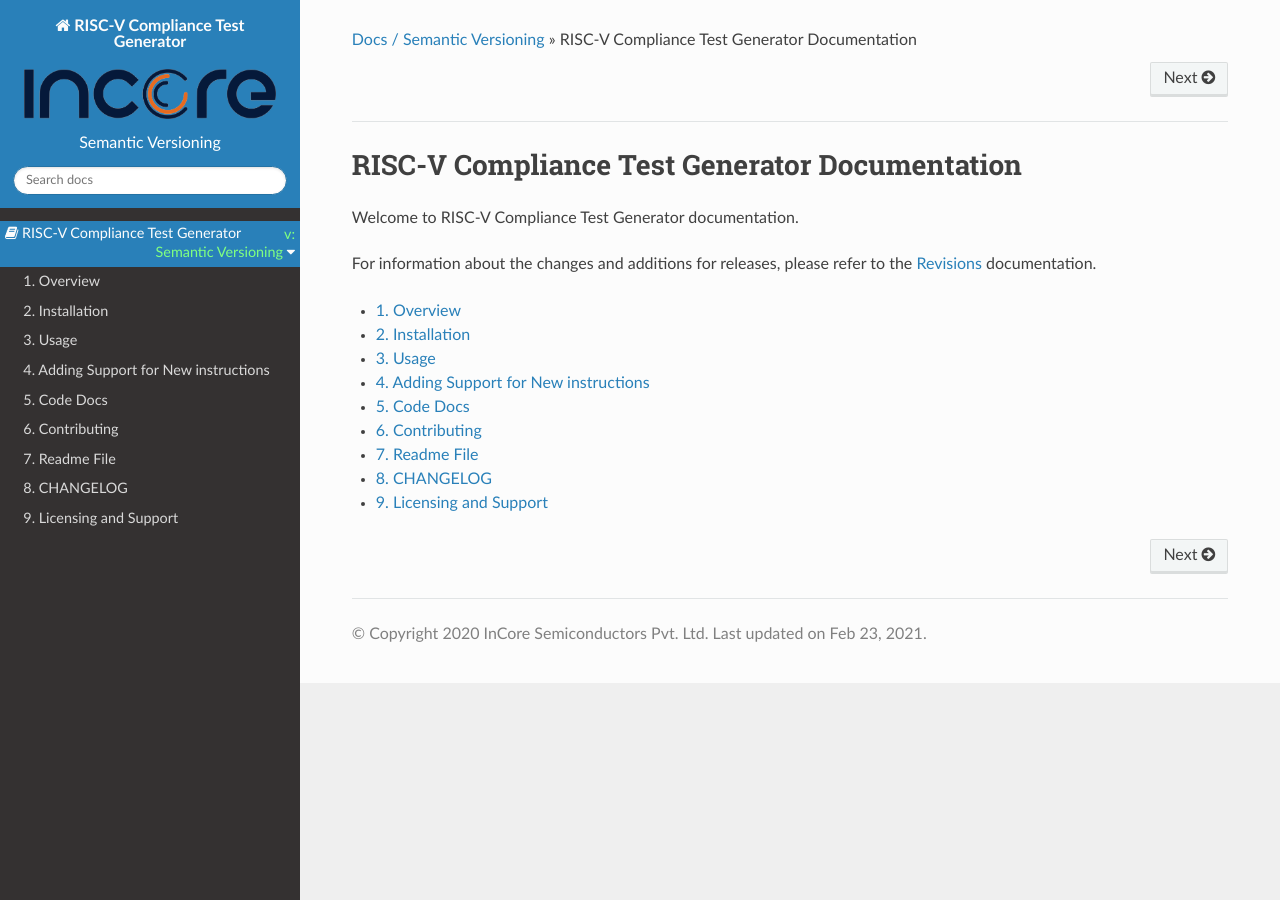
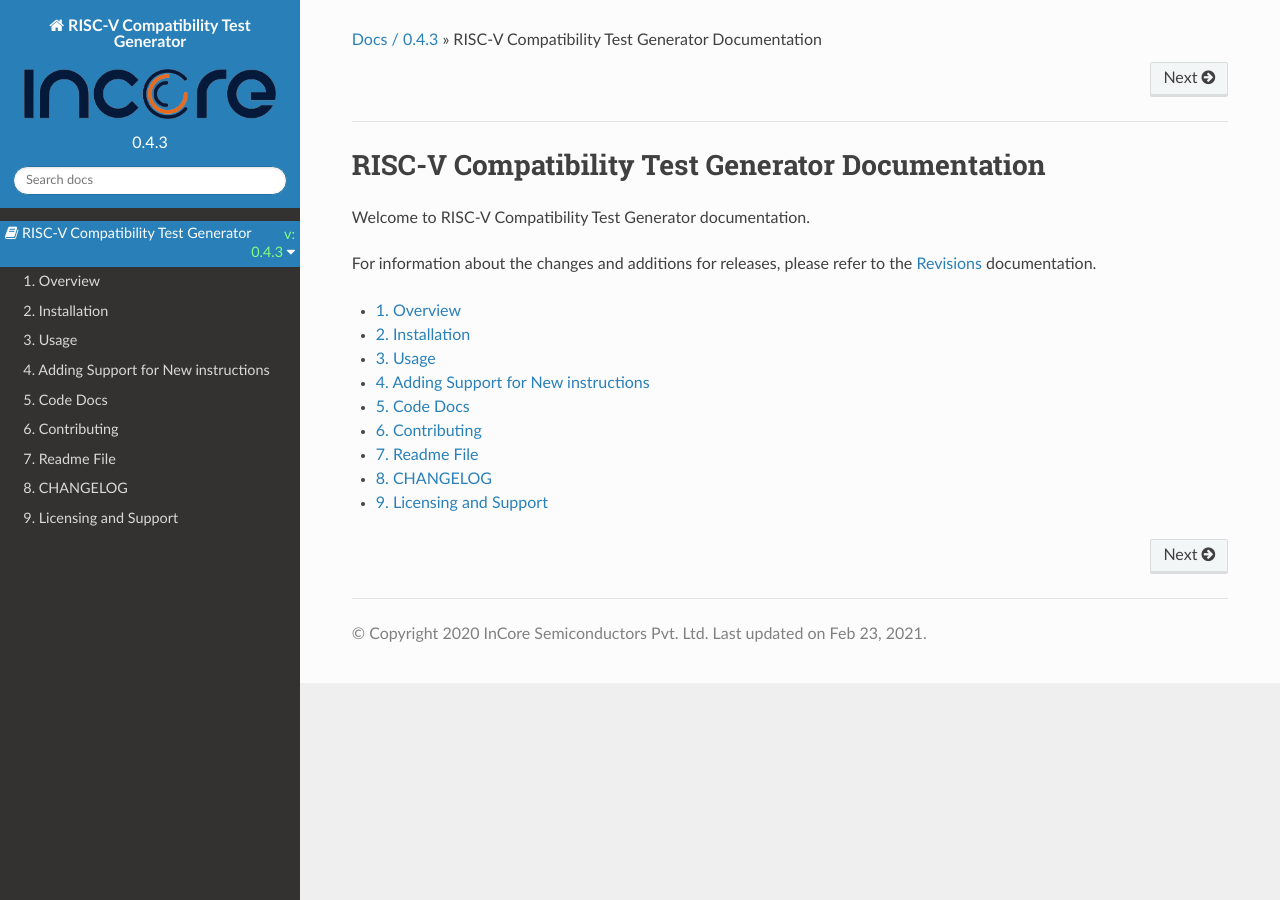
Before and after one commit to riscv-software-src/riscv-ctg, a Sphinx documentation site: the page built from docs/source/index.rst, in a window 1280 px wide. Built offline with Sphinx 7.4.7 and the Read the Docs theme 2.0.0, drawn with Linux system fonts in a browser that asks for light colours.

Commit message:
change compliance to compatibility

```diff
--- a/docs/source/_templates/versions.html
+++ b/docs/source/_templates/versions.html
@@ -1,7 +1,7 @@
 {# Add rst-badge after rst-versions for small badge style. #}
   <div class="rst-versions" data-toggle="rst-versions" role="note" aria-label="versions">
     <span class="rst-current-version" data-toggle="rst-current-version">
-      <span class="fa fa-book"> RISC-V Compliance Test Generator </span>
+      <span class="fa fa-book"> RISC-V Compatibility Test Generator </span>
       v: {{ current_version }}
       <span class="fa fa-caret-down"></span>
     </span>
--- a/docs/source/cli.rst
+++ b/docs/source/cli.rst
@@ -19,7 +19,7 @@
                                     Base ISA string for the tests.
     --help                          Show this message and exit.
 
-To use RISC-V Compliance Test Generator in a project::
+To use RISC-V Compatibility Test Generator in a project::
 
     import riscv_ctg
 
@@ -28,8 +28,8 @@
 
 In order to generate the tests for **RV32I** the following command is used. ::
 
-    $ mkdir compliance_tests/
-    $ riscv_ctg -v debug -d ./compliance_tests/ -r -cf ./sample_cgfs/dataset.cgf -cf ./sample_cgfs/rv32i.cgf -bi rv32i -p2
+    $ mkdir tests/
+    $ riscv_ctg -v debug -d ./tests/ -r -cf ./sample_cgfs/dataset.cgf -cf ./sample_cgfs/rv32i.cgf -bi rv32i -p2
 
 Suite Characteristics
 =====================
--- a/docs/source/conf.py
+++ b/docs/source/conf.py
@@ -20,14 +20,14 @@
 
 def get_version():
     changelog = open('../../CHANGELOG.md','r').read()
-    x = re.findall(r'\[(.*?)\]',changelog)[0]
+    x = re.findall(r'## \[(.*?)\] -',changelog)[0]
     return str(x)
 
 sys.path.insert(0, os.path.abspath('../..'))
 sys.setrecursionlimit(1500)
 
 # General information about the project.
-project = 'RISC-V Compliance Test Generator'
+project = 'RISC-V Compatibility Test Generator'
 copyright = u'2020 InCore Semiconductors Pvt. Ltd'
 
 author = ''
@@ -175,7 +175,7 @@
 
 
 # Output file base name for HTML help builder.
-htmlhelp_basename = 'RISC-V Compliance Test Generator'
+htmlhelp_basename = 'RISC-V Compatibility Test Generator'
 
 # -- Options for LaTeX output ---------------------------------------------
 
@@ -274,7 +274,7 @@
 
             %%% Alternating Footer for two side
             \fancyfoot[LO, LE]{\small \bf{Copyright \textcopyright \the\year \textbf{ } InCore Semiconductors Pvt. Ltd.}}
-            %\fancyfoot[LO, LE]{\scriptsize \bf{RISC-V Compliance Test Generator}}
+            %\fancyfoot[LO, LE]{\scriptsize \bf{RISC-V Compatibility Test Generator}}
 
             %%% page number
             \fancyfoot[RO, RE]{\thepage}
@@ -316,7 +316,7 @@
                 \includegraphics[scale=0.2]{incore_logo.png}
             \end{figure}
             \vspace*{40mm} %%% * is used to give space from top
-            \textbf{\Huge {RISC-V Compliance Test Generator}}
+            \textbf{\Huge {RISC-V Compatibility Test Generator}}
             \vspace*{40mm} %%% * is used to give space from top
 
 
--- a/docs/source/index.rst
+++ b/docs/source/index.rst
@@ -2,10 +2,10 @@
 
 .. _home:
 
-RISC-V Compliance Test Generator Documentation
+RISC-V Compatibility Test Generator Documentation
 ###############################################
 
-Welcome to RISC-V Compliance Test Generator documentation.
+Welcome to RISC-V Compatibility Test Generator documentation.
 
 For information about the changes and additions for releases,
 please refer to the :ref:`Revisions <revisions>` documentation.
--- a/docs/source/installation.rst
+++ b/docs/source/installation.rst
@@ -103,13 +103,13 @@
 Install RISC-V CTG (From Git)
 =============================================================
 
-To install RISC-V Compliance Test Generator, run this command in your terminal:
+To install RISC-V Compatibility Test Generator, run this command in your terminal:
 
 .. code-block:: console
 
     $ python3 -m pip3 install git+https://github.com/riscv/riscv-ctg.git
 
-This is the preferred method to install RISC-V Compliance Test Generator, as it will always install the most recent stable release.
+This is the preferred method to install RISC-V Compatibility Test Generator, as it will always install the most recent stable release.
 
 If you don't have `pip`_ installed, this `Python installation guide`_ can guide
 you through the process.
@@ -142,7 +142,7 @@
 Install CTG for Dev
 ===================
 
-The sources for RISC-V Compliance Test Generator can be downloaded from the `GitLab repo`_.
+The sources for RISC-V Compatibility Test Generator can be downloaded from the `GitLab repo`_.
 
 You can clone the repository:
 
--- a/docs/source/overview.rst
+++ b/docs/source/overview.rst
@@ -4,9 +4,9 @@
 Overview
 ########
 
-RISCV-CTG is the RISC-V based Compliance Test Generator. This tool is used to generate tests used in
+RISCV-CTG is the RISC-V based Compatibility Test Generator. This tool is used to generate tests used in
 the official `RISC-V Architectural Test Suite <https://github.com/riscv/riscv-compliance>`_ and
-the RISC-V compliance framework `RISCOF <https://riscof.readthedocs.io>`_. All tests generated by
+the RISC-V architectural test framework `RISCOF <https://riscof.readthedocs.io>`_. All tests generated by
 the CTG are compliant with the official `Test Format Spec <https://riscof.readthedocs.io/en/latest/testformat.html>`_.
 
 The CTG is similar to a constrained test generator capable of generating tests targeting a specific
```
